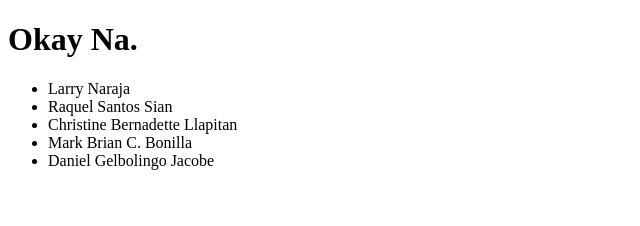
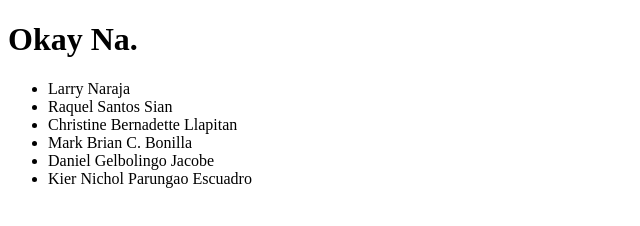
Before and after one commit to MichaelLawrenceNaraja/fixing-conflict, a plain HTML site: page index.html in a window 1280 px wide. Shown: the whole page, without its empty margins (0-640 px from the left). Drawn offline with Linux system fonts and the light colour scheme.

Commit message:
Kier Escuadro

```diff
--- a/index.html
+++ b/index.html
@@ -14,6 +14,7 @@
 			<li>Christine Bernadette Llapitan</li>
 			<li>Mark Brian C. Bonilla</li>
 			<li>Daniel Gelbolingo Jacobe</li>
+			<li>Kier Nichol Parungao Escuadro</li>
 		</ul>
 	</body>
 </html>
```
